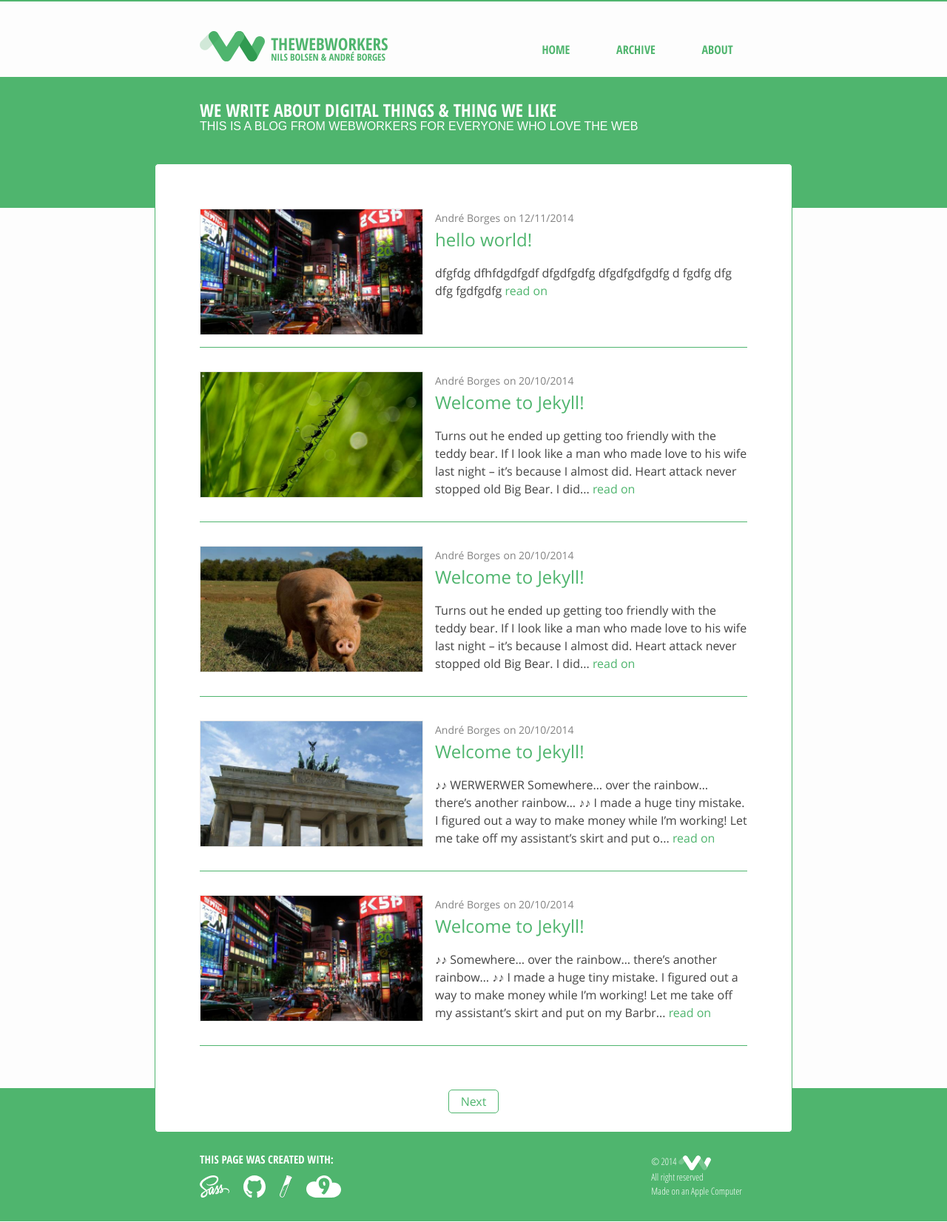
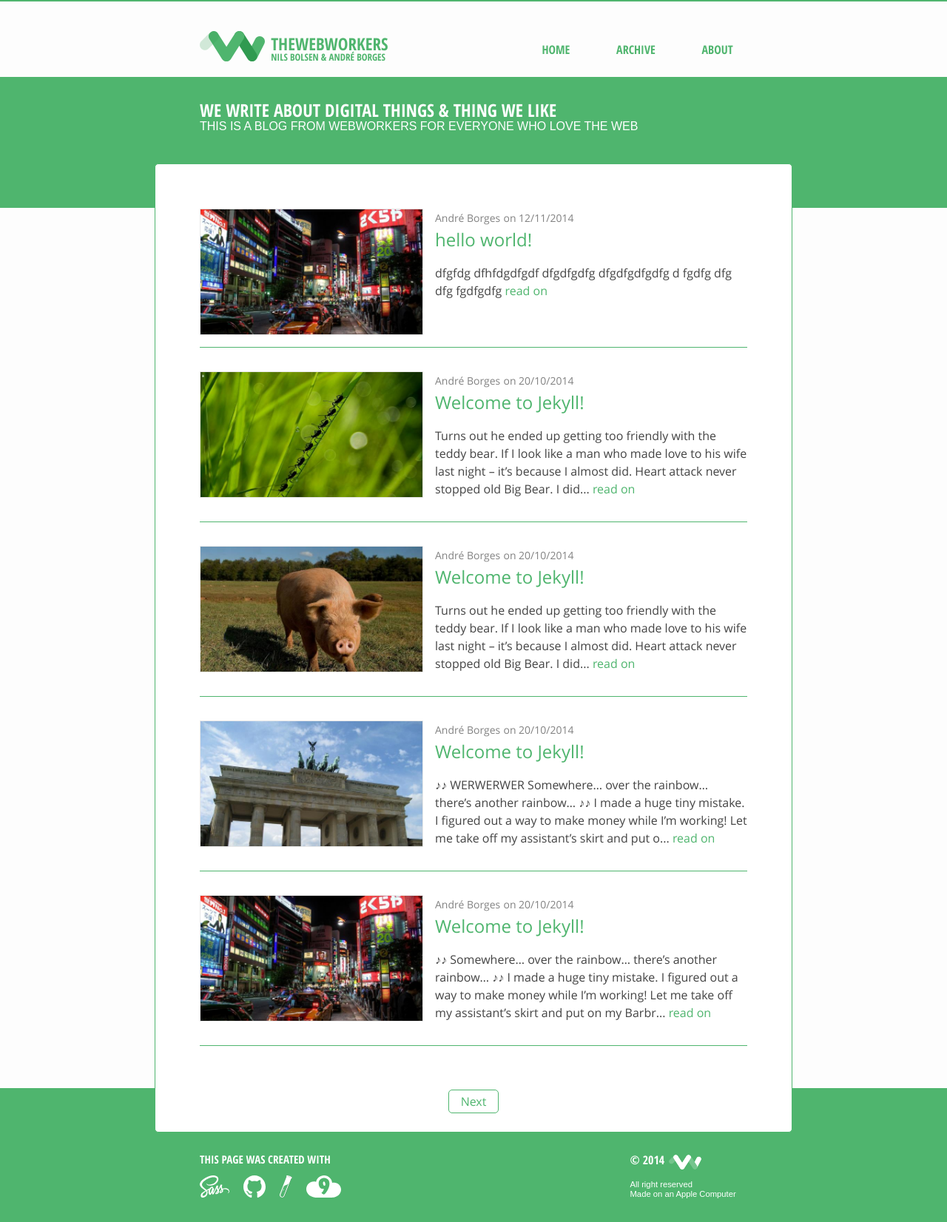
Before and after one commit to webwb/webwb.github.io, a Jekyll site: the page built from index.html, in a window 1280 px wide. Shown: the whole page at 74% size. Built offline with Jekyll 4.4.1, drawn with Linux system fonts in a browser that asks for light colours; the list of posts is cut into pages by our own code.

Commit message:
footer copyright new

```diff
--- a/_includes/footer.html
+++ b/_includes/footer.html
@@ -9,7 +9,7 @@
 
 <!-- build with -->
       <div class="footer-col  footer-col-1">
-        <h2>This page was created with:</h2>
+        <h2>This page was created with</h2>
         <ul class="build-with-list">
           <li><a href="http://sass-lang.com/"><img src="/images/sasslogo.svg" title="Sass"/></a></li>
           <li><a href="https://github.com/"><img src="/images/githublogo.svg" title="Github"/></a></li>
@@ -21,8 +21,8 @@
 
 <!--Copy right -->
       <div class="copyright footer-col  footer-col-2">
-        <p>&copy; 2014 <img src="/images/site-logo-44x20.png" width="44" height="20" alt="Site Logo 44x20">
-          <br />
+        <p><span>&copy; 2014</span><img src="/images/site-logo-44x20.png" width="44" height="20" alt="Site Logo 44x20">
+          <br /><br />
           All right reserved
           <br />
           Made on an Apple Computer
--- a/_sass/_footer.scss
+++ b/_sass/_footer.scss
@@ -65,9 +65,10 @@
     text-transform:uppercase;
   }
   p {
-    font-size:.875em;
-    font-family:OpenSans-CondLight, sans-serif;
-    padding-left: calc(60% - (30px / 2));
+    font-family:sans-serif;
+    padding-left: calc(50% - (30px / 2));
+    line-height:1.2em;
+    font-size:.75em;
   }
   @include media-query($on-palm) {
     text-align:center;
@@ -100,4 +101,12 @@ ul.build-with-list {
   @include media-query($on-palm) {
     margin-top:2em;
   }
+  p span {
+  font-family:OpenSans-CondBold, sans-serif;
+  font-size:1rem;
+  vertical-align: text-bottom;
+  }
+  img {
+  padding: 0 0 0 0.5em;
+  }
 }
```
